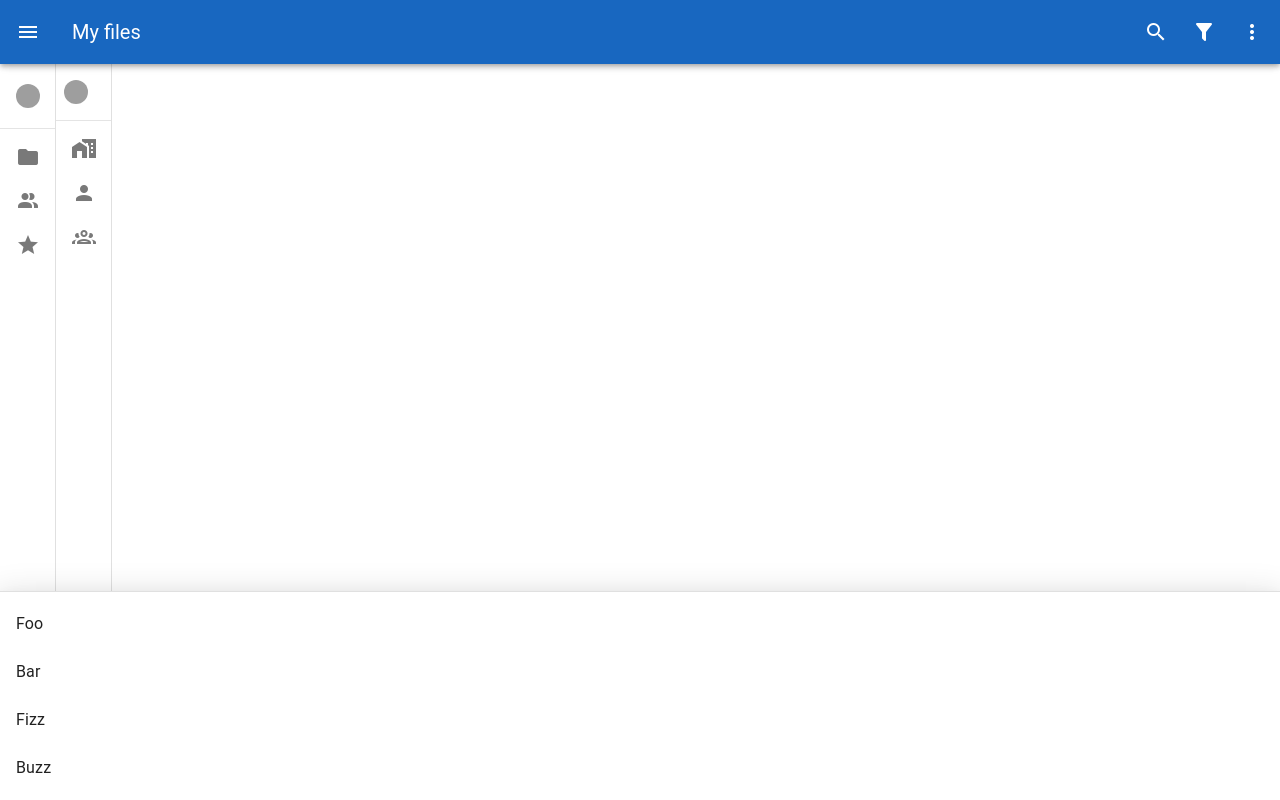
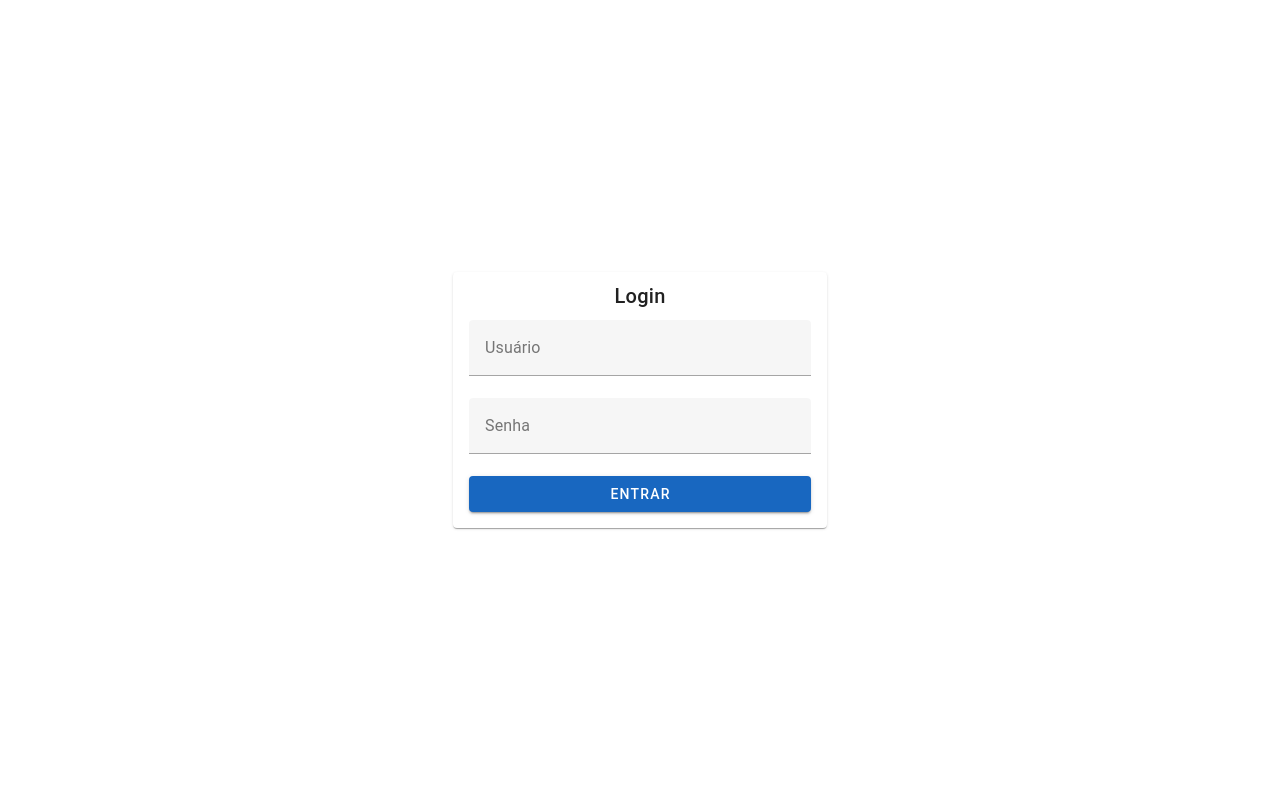
Before and after one commit to yan-moura19/ipesq_app, a Vue app in the folder ipesq_app/: page / in a window 1280 px wide. Built offline with nearby package versions, Linux system fonts and the light colour scheme; grey boxes are pictures that could not be loaded.

Commit message:
tela login e sidebar ok

```diff
--- a/ipesq_app/src/components/sidebar.vue
+++ b/ipesq_app/src/components/sidebar.vue
@@ -1,37 +1,14 @@
 <template>
-
-
   <v-card>
-
-      <!-- <v-system-bar color="deep-purple darken-3"></v-system-bar> -->
-
       <v-app-bar
         color="primary"
         prominent
       >
-        <v-app-bar-nav-icon variant="text" @click.stop="drawer = !drawer"></v-app-bar-nav-icon>
-
-        <v-toolbar-title>My files</v-toolbar-title>
-
+        <v-app-bar-nav-icon variant="text" ></v-app-bar-nav-icon>
+        <v-toolbar-title>IPESQ</v-toolbar-title>
         <v-spacer></v-spacer>
-
-        <v-btn variant="text" icon="mdi-magnify"></v-btn>
-
-        <v-btn variant="text" icon="mdi-filter"></v-btn>
-
-        <v-btn variant="text" icon="mdi-dots-vertical"></v-btn>
+        <v-btn variant="text" icon="mdi-logout" @click="sair"></v-btn>
       </v-app-bar>
-
-      <v-navigation-drawer
-        v-model="drawer"
-        location="bottom"
-        temporary
-      >
-        <v-list
-          :items="items"
-        ></v-list>
-      </v-navigation-drawer>
-
       <v-navigation-drawer
         expand-on-hover
         rail
@@ -43,49 +20,16 @@
             subtitle="sandra_a88@gmailcom"
           ></v-list-item>
         </v-list>
-
         <v-divider></v-divider>
-
         <v-list density="compact" nav>
           <v-list-item prepend-icon="mdi-folder" title="My Files" value="myfiles"></v-list-item>
           <v-list-item prepend-icon="mdi-account-multiple" title="Shared with me" value="shared"></v-list-item>
           <v-list-item prepend-icon="mdi-star" title="Starred" value="starred"></v-list-item>
         </v-list>
       </v-navigation-drawer>
-      <v-navigation-drawer
-        v-model="drawer"
-        :rail="rail"
-        permanent
-        @click="rail = false"
-      >
-        <v-list-item
-          prepend-avatar="https://randomuser.me/api/portraits/men/85.jpg"
-          title="John Leider"
-          nav
-        >
-          <template v-slot:append>
-            <v-btn
-              variant="text"
-              icon="mdi-chevron-left"
-              @click.stop="rail = !rail"
-            ></v-btn>
-          </template>
-        </v-list-item>
-
-        <v-divider></v-divider>
-
-        <v-list density="compact" nav>
-          <v-list-item prepend-icon="mdi-home-city" title="Home" value="home"></v-list-item>
-          <v-list-item prepend-icon="mdi-account" title="My Account" value="account"></v-list-item>
-          <v-list-item prepend-icon="mdi-account-group-outline" title="Users" value="users"></v-list-item>
-        </v-list>
-      </v-navigation-drawer>
-
 
   </v-card>
-  <v-card>
 
-  </v-card>
 
   </template>
 
@@ -118,7 +62,13 @@ export default {
     };
   },
   mounted(){
-    console.log("montou")
+   console.log(this.$route.path == '/')
+
+  },
+  methods:{
+    sair(){
+      this.$router.push('/')
+    }
 
   },
 
--- a/ipesq_app/src/layout/mainLayout.vue
+++ b/ipesq_app/src/layout/mainLayout.vue
@@ -2,7 +2,7 @@
   <v-app class="notranslate" translate="no">
 
     <v-main class="white notranslate"  translate="no">
-      <sidebar/>
+      <sidebar v-if="estaAutenticado"/>
       <router-view />
     </v-main>
   </v-app>
@@ -12,6 +12,11 @@
 import sidebar from '../components/sidebar.vue'
 export default {
   components: { sidebar },
+  computed:{
+    estaAutenticado(){
+      return this.$route.path != '/';
+    }
+  },
 
 }
 </script>
--- /dev/null
+++ b/ipesq_app/src/pages/login.vue
@@ -0,0 +1,46 @@
+<template>
+    <v-container class="fill-height">
+      <v-row align="center" justify="center">
+        <v-col cols="12" sm="8" md="4">
+          <v-card>
+            <v-card-title class="headline text-center">Login</v-card-title>
+            <v-card-text>
+              <v-form @submit.prevent="login">
+                <v-text-field v-model="usuario" label="Usuário" outlined></v-text-field>
+                <v-text-field v-model="senha" label="Senha" type="password" outlined></v-text-field>
+                <v-btn type="submit" color="primary" block>Entrar</v-btn>
+              </v-form>
+            </v-card-text>
+          </v-card>
+        </v-col>
+      </v-row>
+    </v-container>
+  </template>
+
+  <script>
+  export default {
+    data() {
+      return {
+        usuario: "",
+        senha: "",
+      };
+    },
+    methods: {
+      login() {
+
+        console.log("Usuário:", this.usuario, "Senha:", this.senha);
+        this.$router.push('/index');
+      },
+    },
+  };
+  </script>
+
+  <style scoped>
+  .fill-height {
+    height: 100%;
+  }
+
+  .text-center {
+    text-align: center;
+  }
+  </style>
```
Also changed, not shown: ipesq_app/src/router/default.js (+7 -1 lines).
